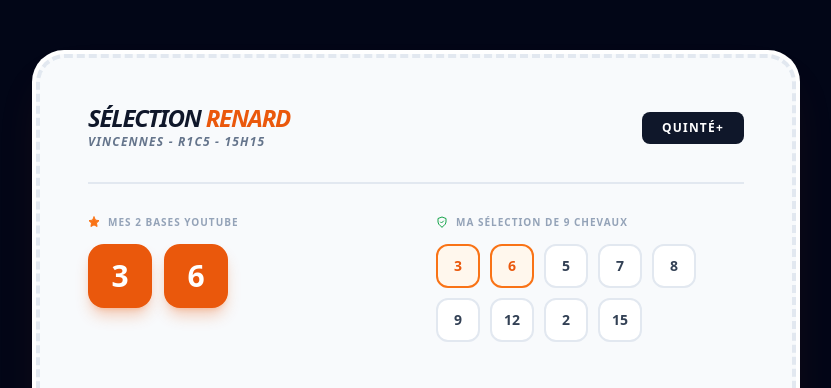
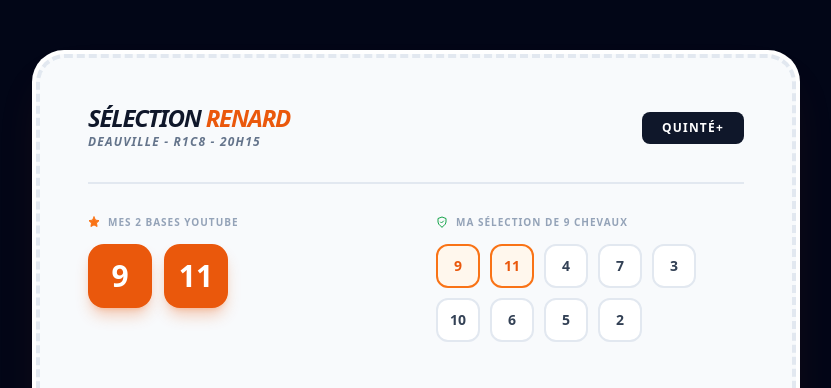
Before and after one commit to RenardTurf/Renard-turf, a React (Vite) app: page / in a window 1280 px wide. Shown: the part 2802-3190 px from the top of the page, without its empty margins (224-1055 px from the left). Built offline with nearby package versions, Linux system fonts and the light colour scheme.

Commit message:
Update App.jsx

```diff
--- a/src/App.jsx
+++ b/src/App.jsx
@@ -191,7 +191,7 @@ const App = () => {
               <div className="flex flex-col md:flex-row justify-between items-start md:items-center border-b-2 border-slate-200 pb-8 mb-8 relative z-10 gap-4 text-left">
                  <div>
                     <h3 className="font-black text-2xl uppercase italic tracking-tighter leading-none">Sélection <span className="text-orange-600 font-bold">Renard</span></h3>
-                    <p className="text-slate-500 text-xs font-bold uppercase tracking-widest mt-1 tracking-wider italic">Vincennes - R1C5 - 15h15</p>
+                    <p className="text-slate-500 text-xs font-bold uppercase tracking-widest mt-1 tracking-wider italic">Deauville - R1C8 - 20h15</p>
                  </div>
                  <div className="bg-slate-900 text-white px-5 py-2 rounded-lg text-xs font-black uppercase tracking-widest">Quinté+</div>
               </div>
@@ -203,7 +203,7 @@ const App = () => {
                        <Star className="w-3 h-3 fill-orange-500 text-orange-500" /> Mes 2 Bases YouTube
                     </h4>
                     <div className="flex gap-3">
-                       {[3, 6].map(num => (
+                       {[9, 11].map(num => (
                           <div key={num} className="w-16 h-16 bg-orange-600 rounded-2xl flex items-center justify-center text-white text-3xl font-black shadow-lg shadow-orange-600/30">
                              {num}
                           </div>
@@ -217,7 +217,7 @@ const App = () => {
                        <ShieldCheck className="w-3 h-3 text-green-600" /> Ma Sélection de 9 Chevaux
                     </h4>
                     <div className="flex flex-wrap gap-2.5">
-                       {[3, 6, 5, 7, 8, 9, 12, 2, 15].map((num, i) => (
+                       {[9, 11, 4, 7, 3, 10, 6, 5, 2].map((num, i) => (
                           <div key={num} className={`w-11 h-11 rounded-xl flex items-center justify-center font-black text-sm border-2 transition-all ${i < 2 ? 'bg-orange-50 border-orange-500 text-orange-600' : 'bg-white border-slate-200 text-slate-700'}`}>
                              {num}
                           </div>
```
